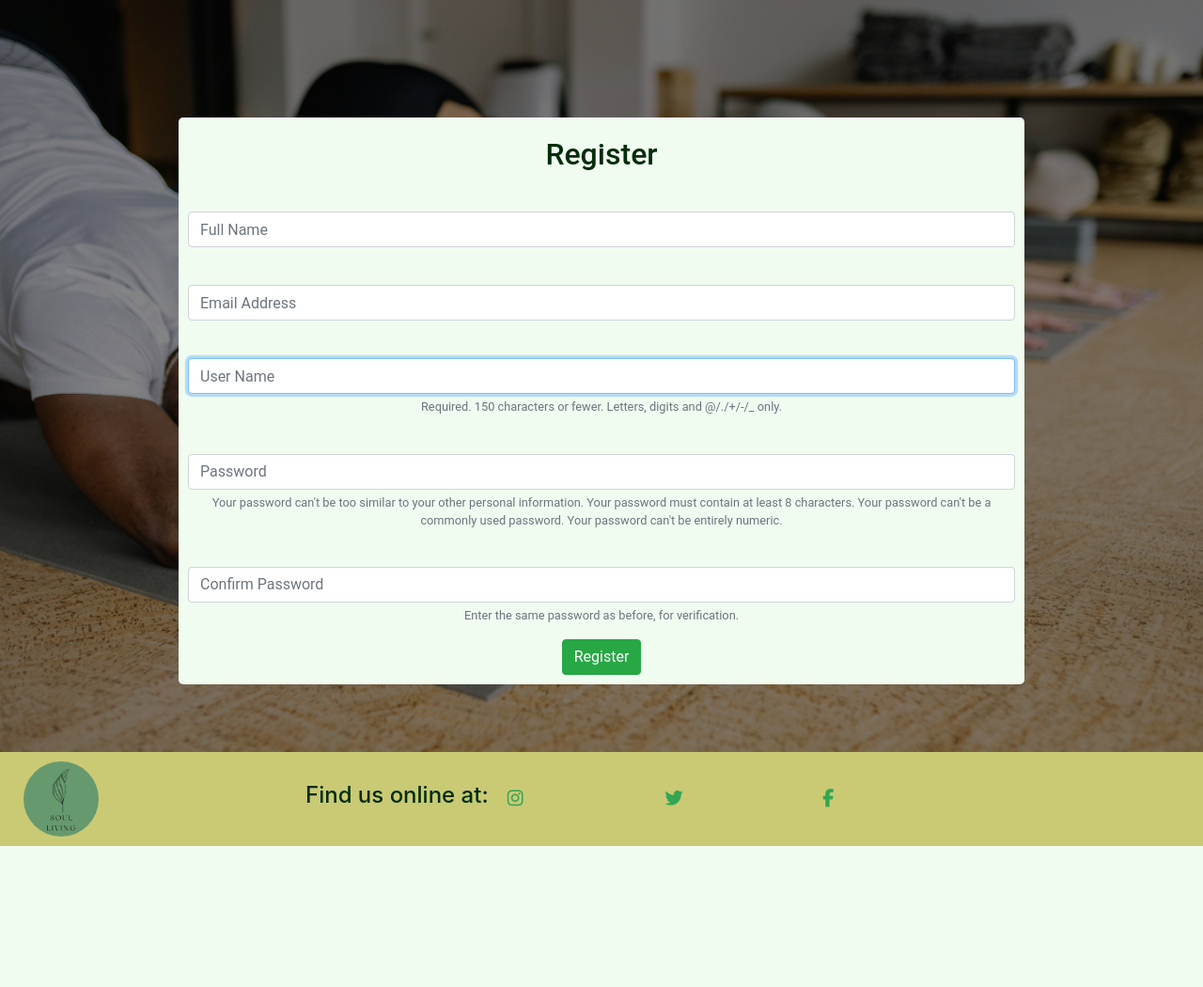
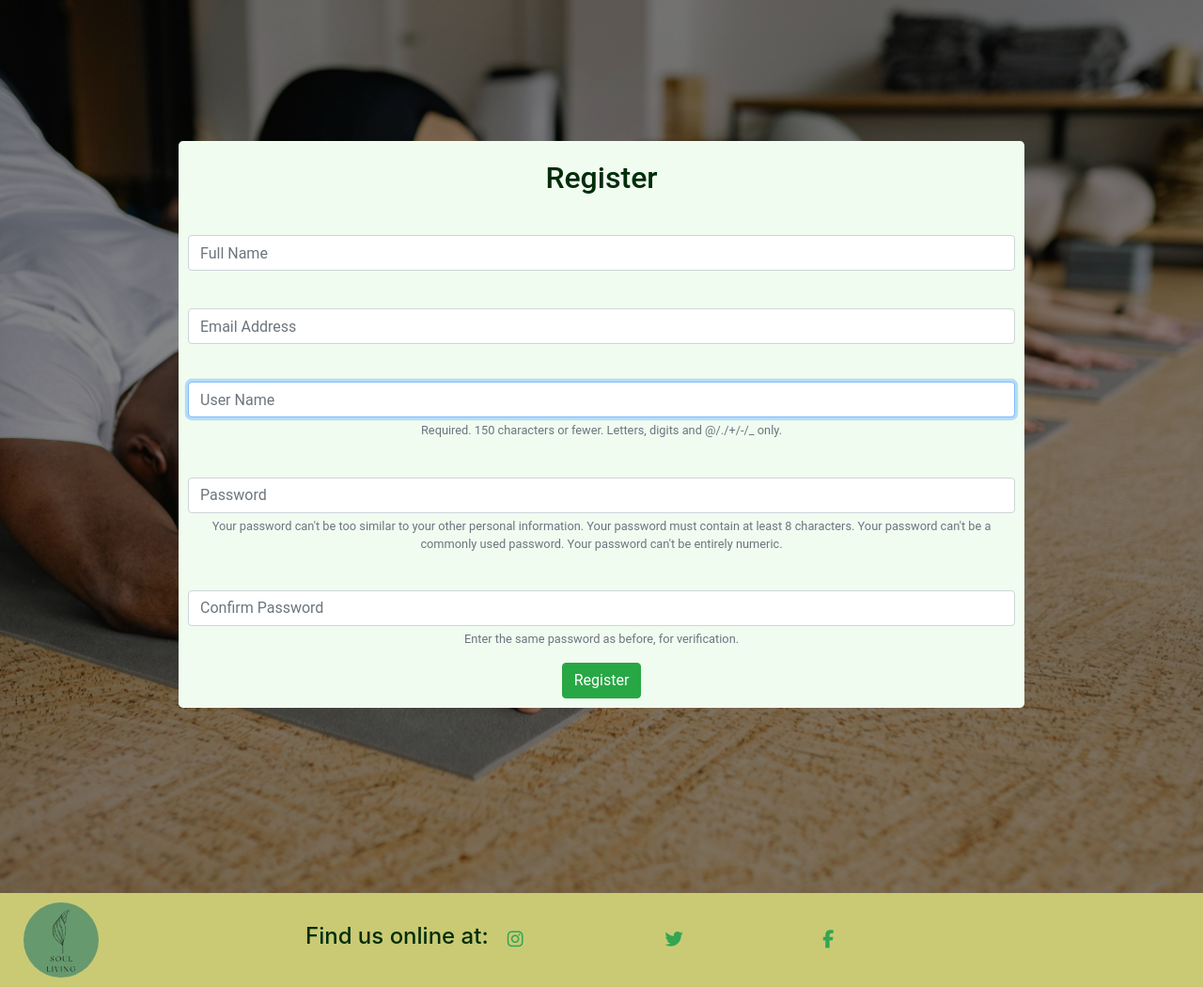
Before and after one commit to tanikairwin/SoulLiving, a Django app: page /home/register/ in a window 1280 px wide. Shown: the part 106-1156 px from the top of the page at 94% size. Before the commit the page ends 1006 px from the top, so only its background shows below. Run offline with Django 4.2, Linux system fonts and the light colour scheme; some libraries are stand-ins or nearby versions.

Commit message:
Temperarily commenting out profile update code

```diff
--- a/yg_bookings/forms.py
+++ b/yg_bookings/forms.py
@@ -36,15 +36,15 @@ class SignUpForm(UserCreationForm):
 		self.fields['password2'].help_text = 'Enter the same password as before, for verification.'
 
 
-class ProfileUpdateForm(forms.ModelForm):
-    class Meta:
-        model = CustomUser
-        fields = ['username', 'email', 'full_name', 'age']
+# class ProfileUpdateForm(forms.ModelForm):
+#     class Meta:
+#         model = CustomUser
+#         fields = ['username', 'email', 'full_name', 'age']
 
-    def __init__(self, *args, **kwargs):
-        super(ProfileUpdateForm, self).__init__(*args, **kwargs)
-        for field in self.fields.values():
-            field.widget.attrs.update({'class': 'form-control'})
+#     def __init__(self, *args, **kwargs):
+#         super(ProfileUpdateForm, self).__init__(*args, **kwargs)
+#         for field in self.fields.values():
+#             field.widget.attrs.update({'class': 'form-control'})
 
 
 
--- a/yg_bookings/templates/home/profile.html
+++ b/yg_bookings/templates/home/profile.html
@@ -13,7 +13,7 @@
         </div>
       </div>
     </div>
-    <div class="col">
+    <!-- <div class="col">
       <div class="card">
         <div class="card-body">
           <h3 class="card-title text-center">Update Profile</h3>
@@ -48,7 +48,7 @@
             </div>
         </div>
       </div>
-    </div>
+    </div> -->
     <div class="col">
       <div class="card">
         <div class="card-body">
--- a/yg_bookings/templates/home/register.html
+++ b/yg_bookings/templates/home/register.html
@@ -2,9 +2,9 @@
 {% block content %}
 
 <!-- Background image with title and book now button -->
-<div class="jumbotron-fluid callout-container" style="height: 800px;">
+<div class="jumbotron-fluid callout-container" style="height: 950px;">
   <div class="opaque-overlay"></div>
-  <div class="col-9" style="height: 550px;">
+  <div class="col-9" style="height: 650px;">
     <div class="col-12">
       <!-- Callout style introduction to page with title and brief text -->
       <section class="callout jumbotron text-center" style="background-color: #f1fcf1; margin-bottom: 0px; padding: 10px;">
--- a/yg_bookings/views.py
+++ b/yg_bookings/views.py
@@ -5,7 +5,7 @@ from django.contrib.auth.decorators import login_required
 from django.contrib.auth.views import LogoutView, LoginView
 from django.utils.decorators import method_decorator
 from django.views.generic import ListView, View, TemplateView
-from .forms import SignUpForm, BookingForm, ProfileUpdateForm
+from .forms import SignUpForm, BookingForm
 from .models import Sessions, Booking, CustomUser
 from django.shortcuts import render, redirect
 from django.contrib import messages
@@ -46,22 +46,21 @@ def register_user(request):
 class ProfileView(TemplateView):
     template_name = 'home/profile.html'
     model = CustomUser
-    form_class = ProfileUpdateForm
     success_url = reverse_lazy('profile')
 
-    def get_object(self):
-            # Ensure only the logged-in user can update their profile
-            return self.request.user
+    # def get_object(self):
+    #         # Ensure only the logged-in user can update their profile
+    #         return self.request.user
 
-    def form_valid(self, form):
-        # Save the updated user data
-        messages.success(self.request, 'Your profile has been updated.')
-        return super().form_valid(form)
+    # def form_valid(self, form):
+    #     # Save the updated user data
+    #     messages.success(self.request, 'Your profile has been updated.')
+    #     return super().form_valid(form)
 
-    def form_invalid(self, form):
-        # Handle form errors
-        messages.error(self.request, 'Please correct the error below.')
-        return self.render_to_response(self.get_context_data(form=form))
+    # def form_invalid(self, form):
+    #     # Handle form errors
+    #     messages.error(self.request, 'Please correct the error below.')
+    #     return self.render_to_response(self.get_context_data(form=form))
 
 class CustomLoginView(LoginView):
     template_name = 'registration/login.html'
```
